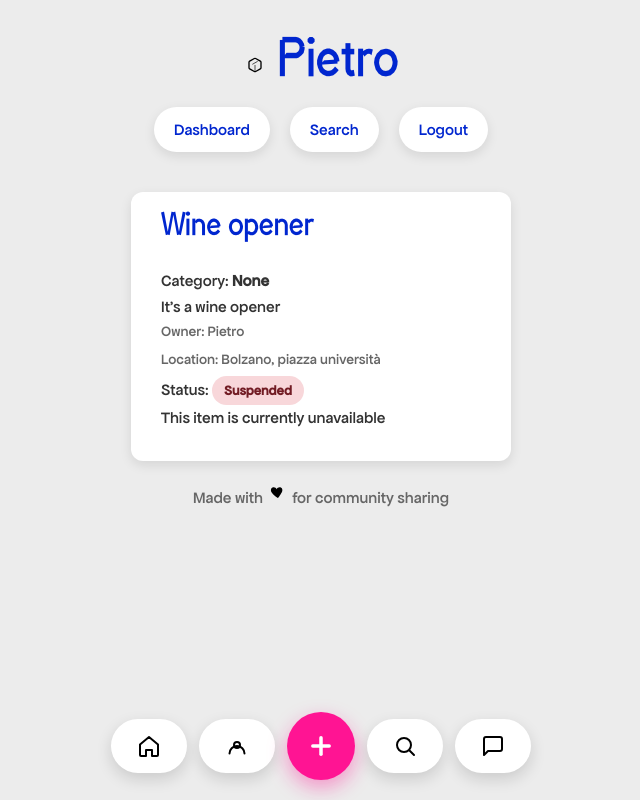
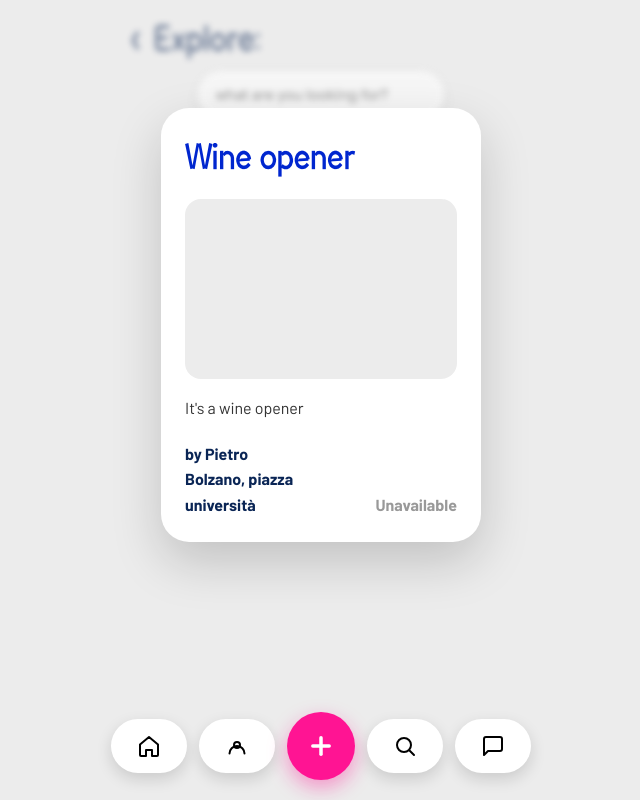
Before and after one commit to san-pietrino/Pietro-Project, a Flask app: page /item/1 in a window 1280 px wide. Shown: the whole page, without its empty margins (319-959 px from the left). Run offline with Flask 2, Linux system fonts and the light colour scheme; the visitor is signed in with stand-in values (Sample User, id 1); data comes from the database, SQL or seed files in the repository; both versions use the stored data as it was after the commit.

Commit message:
request page improved, and automatic greeting message sent to the owner of the item when a request is made fixed the chat card text overflow issue

```diff
--- a/app.py
+++ b/app.py
@@ -913,6 +913,13 @@ def borrow_item(item_id):
         VALUES (?, ?, 'pending')
     ''', (item_id, session['user_id']))
     request_id = cursor.lastrowid
+
+    # Kick off the chat with an automatic greeting from the borrower
+    cursor.execute('''
+        INSERT INTO messages (request_id, sender_id, content)
+        VALUES (?, ?, ?)
+    ''', (request_id, session['user_id'], "Heyy, I requested your Item!\nlet me know :)"))
+
     conn.commit()
     conn.close()
 
--- a/static/style.css
+++ b/static/style.css
@@ -1024,9 +1024,12 @@ small {
     display: flex;
     align-items: center;
     gap: 12px;
+    flex: 1 1 auto;
+    min-width: 0;
 }
 
 .chat-card-text {
+    flex: 1 1 auto;
     min-width: 0;
 }
 
@@ -1122,6 +1125,7 @@ small {
     min-width: 55%;
     margin: 0;
     line-height: 1.4;
+    white-space: pre-line;
 }
 
 .message .timestamp {
@@ -1387,6 +1391,16 @@ footer {
 }
 .search-suggestion-item:hover {
     background: #f7f7f7;
+}
+.category-tag {
+    display: inline-block;
+    background: rgba(0, 38, 204, 0.08);
+    color: #0026CF;
+    font-size: 0.78rem;
+    font-weight: 700;
+    padding: 3px 10px;
+    border-radius: 12px;
+    margin-bottom: 10px;
 }
 .categories-grid {
     display: grid;
@@ -1542,6 +1556,81 @@ footer {
     box-shadow: none;
     cursor: default;
     pointer-events: none;
+}
+.item-detail-backdrop {
+    filter: blur(3px);
+    opacity: 0.55;
+    pointer-events: none;
+    user-select: none;
+}
+.item-detail-back {
+    color: inherit;
+    text-decoration: none;
+    margin-right: 6px;
+}
+.item-detail-modal {
+    position: relative;
+    margin-top: -20px;
+    background: white;
+    border-radius: 28px;
+    padding: 24px;
+    box-shadow: 0 20px 50px rgba(0,0,0,0.18);
+}
+.item-detail-name {
+    font-size: 2rem;
+    color: #0026CF;
+    margin-bottom: 16px;
+}
+.item-detail-photo {
+    background: #ececec;
+    border-radius: 16px;
+    min-height: 180px;
+    display: flex;
+    align-items: center;
+    justify-content: center;
+    margin-bottom: 16px;
+    overflow: hidden;
+}
+.item-detail-photo img {
+    width: 100%;
+    height: 100%;
+    max-height: 260px;
+    object-fit: contain;
+}
+.item-detail-description {
+    color: #333333;
+    font-family: var(--font-secondary);
+    letter-spacing: normal;
+    margin-bottom: 20px;
+}
+.item-detail-footer-row {
+    display: flex;
+    align-items: flex-end;
+    justify-content: space-between;
+    gap: 12px;
+}
+.item-detail-owner {
+    color: #0a2555;
+    font-weight: 700;
+    font-family: var(--font-secondary);
+}
+.item-detail-request-btn {
+    flex-shrink: 0;
+    padding: 12px 26px;
+    background: #ff1493;
+    color: white;
+    border: none;
+    border-radius: 24px;
+    font-weight: 800;
+    font-size: 0.95rem;
+    font-family: var(--font-secondary);
+    cursor: pointer;
+    box-shadow: 0 10px 22px rgba(255, 20, 147, 0.28);
+}
+.item-detail-unavailable {
+    color: #999999;
+    font-weight: 700;
+    font-family: var(--font-secondary);
 }
 .bottom-nav {
     position: fixed;
--- a/templates/item_detail.html
+++ b/templates/item_detail.html
@@ -7,42 +7,50 @@
     <link rel="icon" type="image/svg+xml" href="{{ url_for('static', filename="icon - It's called Pietro.svg") }}">
     <link rel="stylesheet" href="{{ url_for('static', filename='style.css') }}">
 </head>
-<body>
-    <div class="container">
-        <header>
-            <h1><span class="icon icon-package" aria-hidden="true"></span> Pietro</h1>
-            <nav>
-                <a href="{{ url_for('dashboard') }}">Dashboard</a>
-                <a href="{{ url_for('search') }}">Search</a>
-                <a href="{{ url_for('logout') }}">Logout</a>
-            </nav>
+<body class="dashboard-page">
+    <div class="container dashboard-mobile">
+        <header class="dashboard-header item-detail-backdrop" aria-hidden="true">
+            <h1 class="welcome">
+                <a href="javascript:history.back()" class="item-detail-back" aria-label="Back">&lsaquo;</a>
+                Explore:
+            </h1>
+            <div class="search-form-mobile">
+                <div class="search-bar-wrapper">
+                    <span class="search-bar-fake">what are you looking for?</span>
+                </div>
+            </div>
         </header>
 
         <main>
-            <section class="item-detail-section">
-                <div class="item-detail-card">
-                    <h2>{{ item.name }}</h2>
-                    <p class="category-badge">Category: <strong>{{ item.category }}</strong></p>
-                    <p class="item-description">{{ item.description }}</p>
-                    <p class="owner-info">Owner: {{ item.owner }}</p>
-                    <p class="location-info">Location: {{ item.owner_location }}</p>
-                    <p class="status-info">Status: <span class="status-badge {{ item.status }}">{{ item.status }}</span></p>
+            <div class="item-detail-modal">
+                {% if item.category %}
+                <span class="category-tag">{{ item.category }}</span>
+                {% endif %}
+                <h2 class="item-detail-name">{{ item.name }}</h2>
+
+                <div class="item-detail-photo">
+                    {% if item.photo %}
+                    <img src="{{ url_for('static', filename='uploads/' + item.photo) }}" alt="{{ item.name }}">
+                    {% endif %}
+                </div>
+
+                <p class="item-detail-description">{{ item.description or 'No description provided.' }}</p>
+
+                <div class="item-detail-footer-row">
+                    <p class="item-detail-owner">by {{ item.owner }}<br>{{ item.owner_location }}</p>
 
                     {% if item.status == 'available' %}
                     <form method="POST" action="{{ url_for('borrow_item', item_id=item.id) }}">
-                        <button type="submit" class="btn-primary btn-borrow">Request to Borrow</button>
+                        <button type="submit" class="item-detail-request-btn">Request</button>
                     </form>
                     {% else %}
-                    <p class="unavailable-message">This item is currently unavailable</p>
+                    <span class="item-detail-unavailable">Unavailable</span>
                     {% endif %}
                 </div>
-            </section>
+            </div>
         </main>
+
         {% include 'footer_nav.html' %}
-
-        <footer>
-            <p>Made with <span class="icon icon-heart" aria-hidden="true"></span> for community sharing</p>
-        </footer>
     </div>
 </body>
 </html>
```
Also changed, not shown: templates/search.html (+0 -10 lines), pietro.db.
